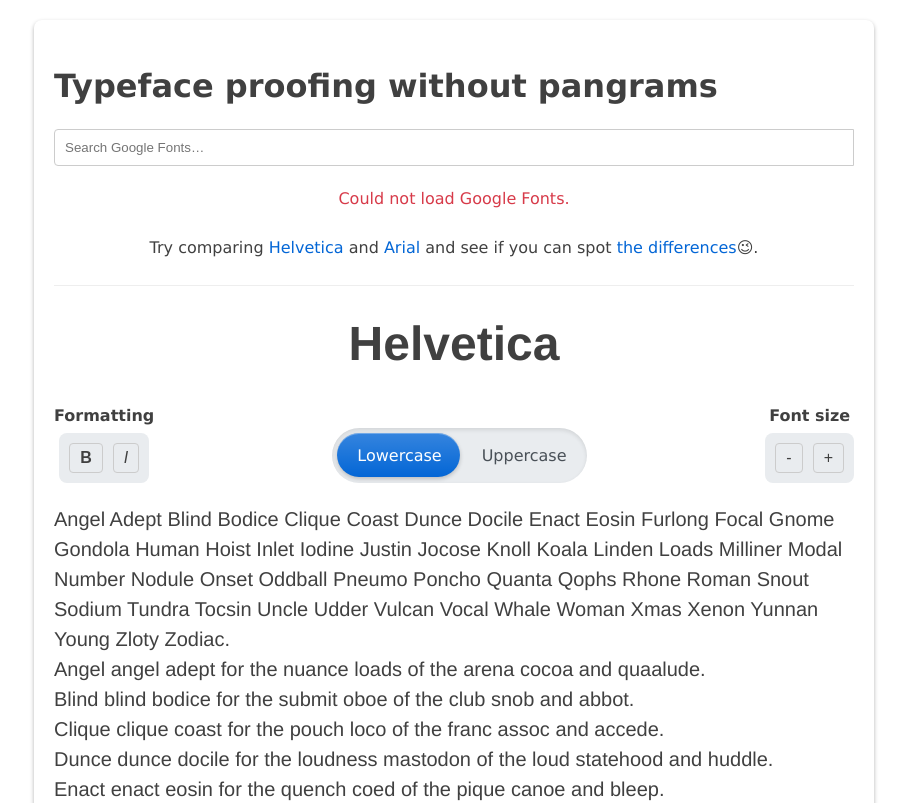
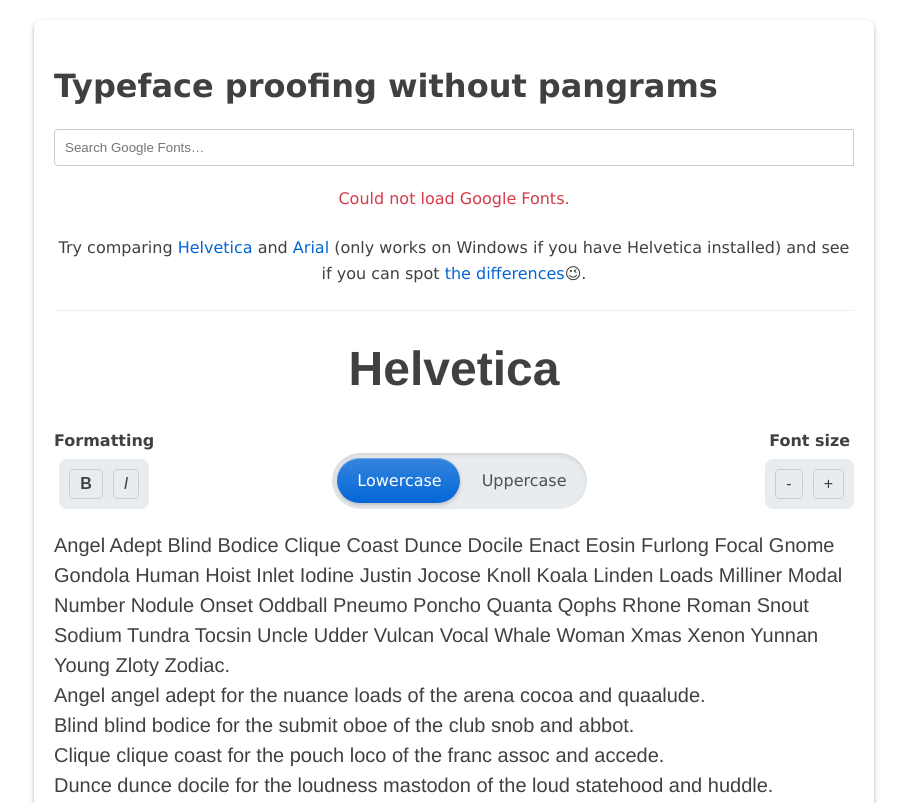
Before and after one commit to venkatasg/typeproof, a plain HTML site: page index.html in a window 1280 px wide. Shown: the top 803 px of the page, without its empty margins (186-1093 px from the left). Drawn offline with Linux system fonts and the light colour scheme; no server answers.

Commit message:
Windows font update

```diff
--- a/index.html
+++ b/index.html
@@ -14,7 +14,7 @@
             <!-- <button id="apply-font">Preview</button> -->
         </div>
         <p id="api-error-message" class="error-message" style="display: none;">Could not load Google Fonts.</p>
-        <p class="helvetica-arial" style="display: block;">Try comparing <a id='apply-helvetica'>Helvetica</a> and <a id="apply-arial">Arial</a> and see if you can spot <a href="https://ragbag.tumblr.com/post/187708731/arial-helvetica-on-friday-i-hosted-a-screening">the differences</a>😉.</p>
+        <p class="helvetica-arial" style="display: block;">Try comparing <a id='apply-helvetica'>Helvetica</a> and <a id="apply-arial">Arial</a> (only works on Windows if you have Helvetica installed) and see if you can spot <a href="https://ragbag.tumblr.com/post/187708731/arial-helvetica-on-friday-i-hosted-a-screening">the differences</a>😉.</p>
 
         <h2 id="font-name-heading"></h2>
         <div class="toolbar-container">
```
